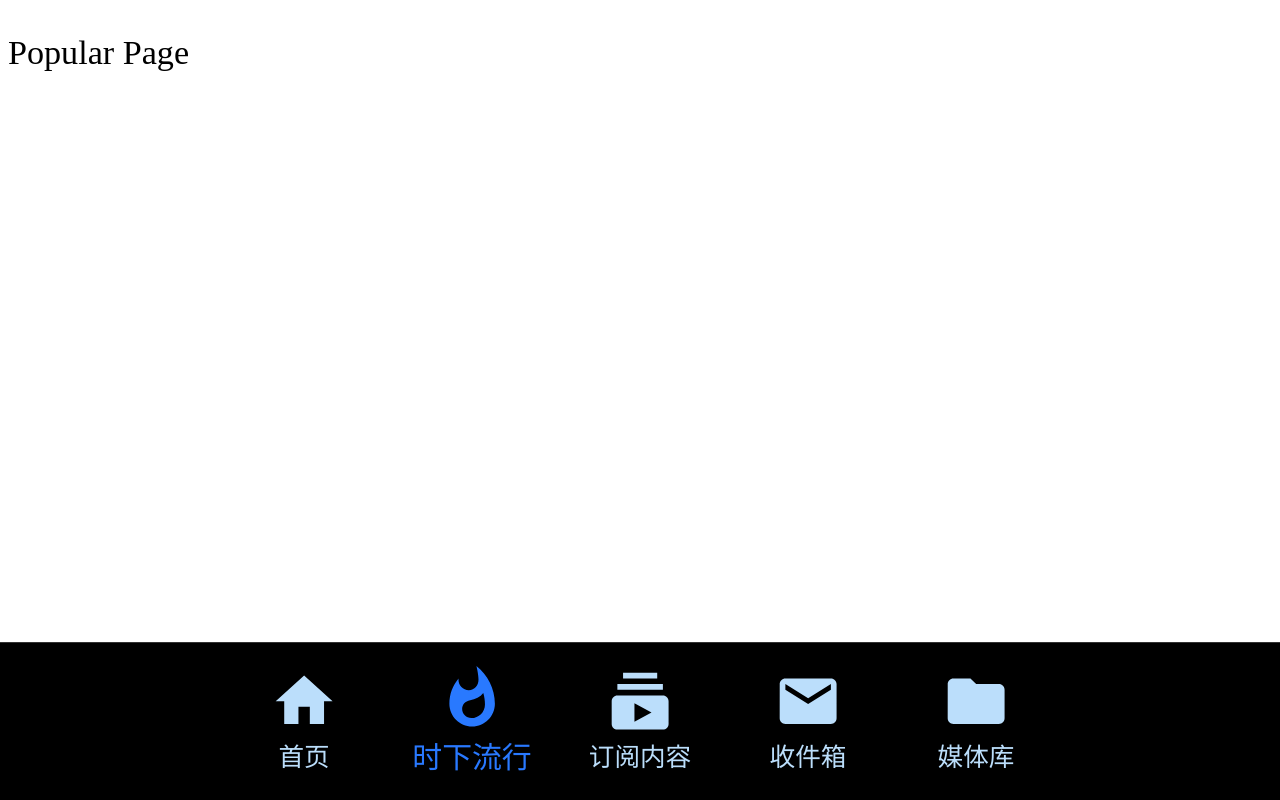
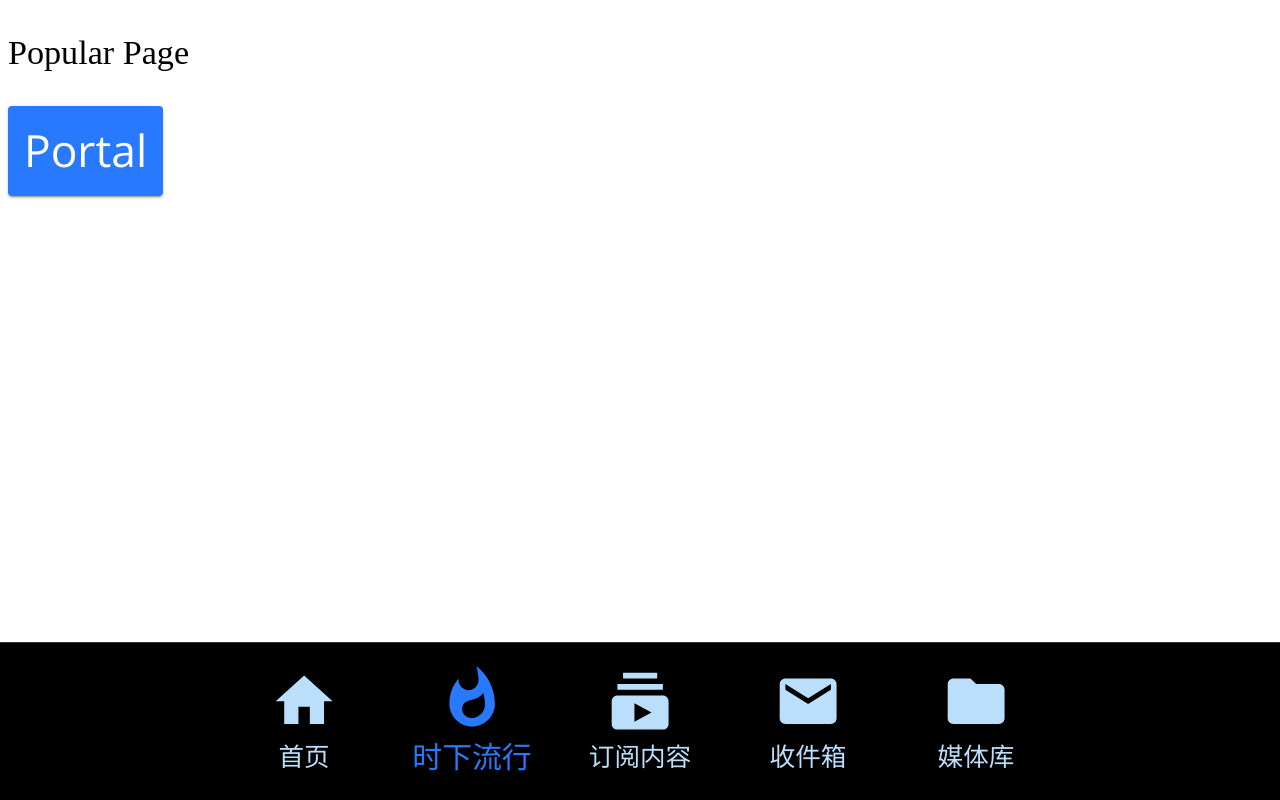
Before and after one commit to eel-io/youtube, a React app: page /popular in a window 1280 px wide. Built offline with nearby package versions, Linux system fonts and the light colour scheme.

Commit message:
update tag

```diff
--- a/src/common/scss/common.scss
+++ b/src/common/scss/common.scss
@@ -22,6 +22,7 @@ body {
   // touch-action: none;
   user-select: none;
   -webkit-overflow-scrolling: touch;
+  overflow-x: hidden;
 }
 
 ::selection {
--- a/src/components/popular/index.tsx
+++ b/src/components/popular/index.tsx
@@ -1,6 +1,8 @@
 import React, { useEffect } from 'react';
+import Button from '@material-ui/core/Button';
 
 import AppNav from '@comp/common/app-nav';
+import '@scss/popular/main';
 
 interface IProps {};
 interface IState {};
@@ -12,8 +14,11 @@ const Popular = (props: IProps, state: IState) => {
   }, []);
 
   return (
-    <div>
+    <div className="popular-page">
       <p>Popular Page</p>
+      <p>
+        <Button variant="contained" color="primary">Portal</Button>
+      </p>
 
       <AppNav value="popular" />
     </div>
--- /dev/null
+++ b/src/scss/popular/main.scss
@@ -0,0 +1,6 @@
+@import '@commonScss/color.scss';
+
+.popular-page {
+  display: flex;
+  flex-direction: column;
+}
```
Also changed, not shown: src/components/common/app-modal.tsx (added, +24 -0 lines), src/components/common/app-root.tsx (line endings or trailing spaces).
